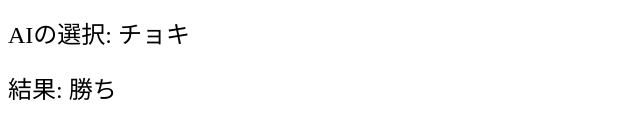
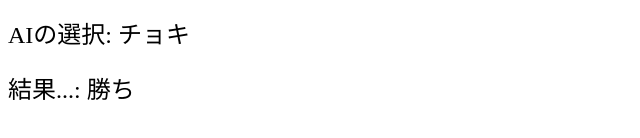
Before and after one commit to himais0gin/janken, a plain HTML site: page index.html in a window 1280 px wide. Both pictures are taken after a click on the button "グー". Shown: the part 174-312 px from the top of the page, 0-640 px from the left. Drawn offline with Linux system fonts and the light colour scheme.

Commit message:
Update index.html

```diff
--- a/index.html
+++ b/index.html
@@ -28,7 +28,7 @@
 
       document.getElementById('player-choice').innerHTML = 'あなたの選択: ' + playerChoice;
       document.getElementById('computer-choice').innerHTML = 'AIの選択: ' + computerChoice;
-      document.getElementById('result').innerHTML = '結果: ' + result;
+      document.getElementById('result').innerHTML = '結果...: ' + result;
     }
   </script>
 </head>
```
